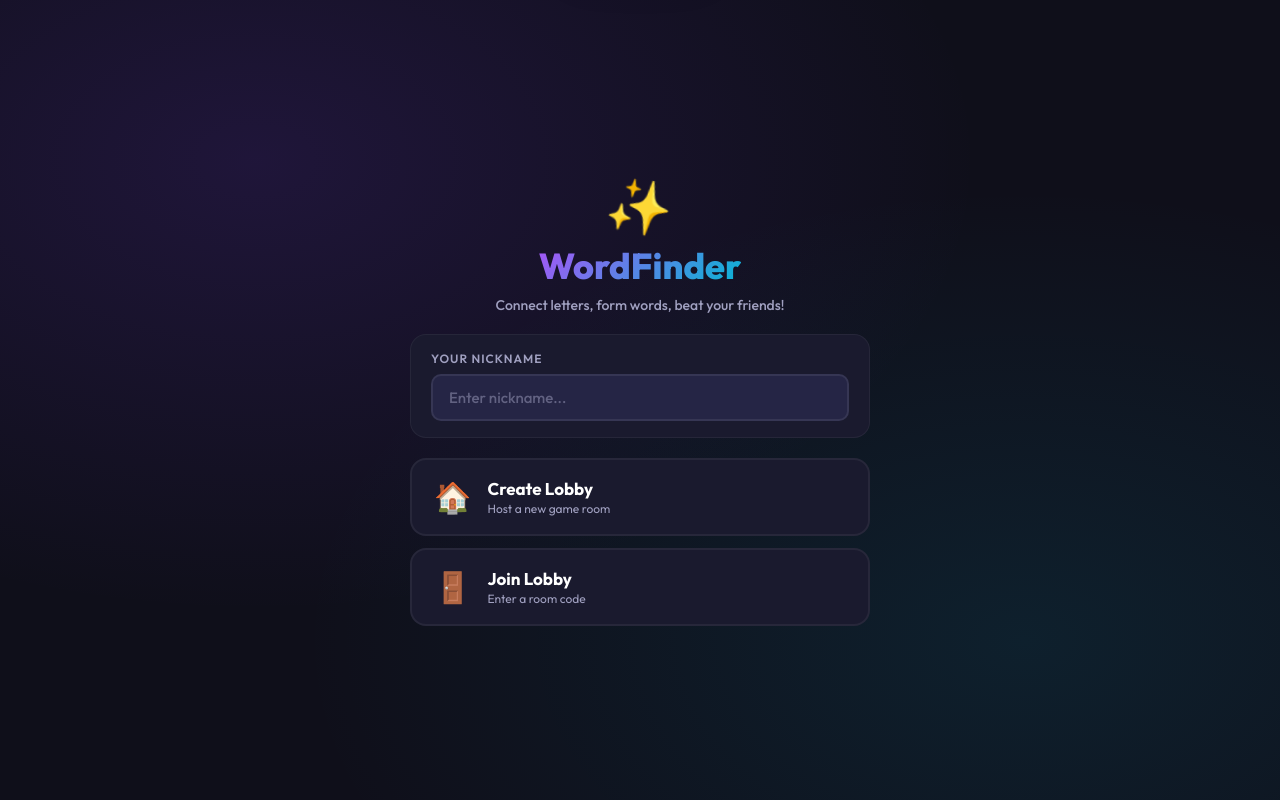
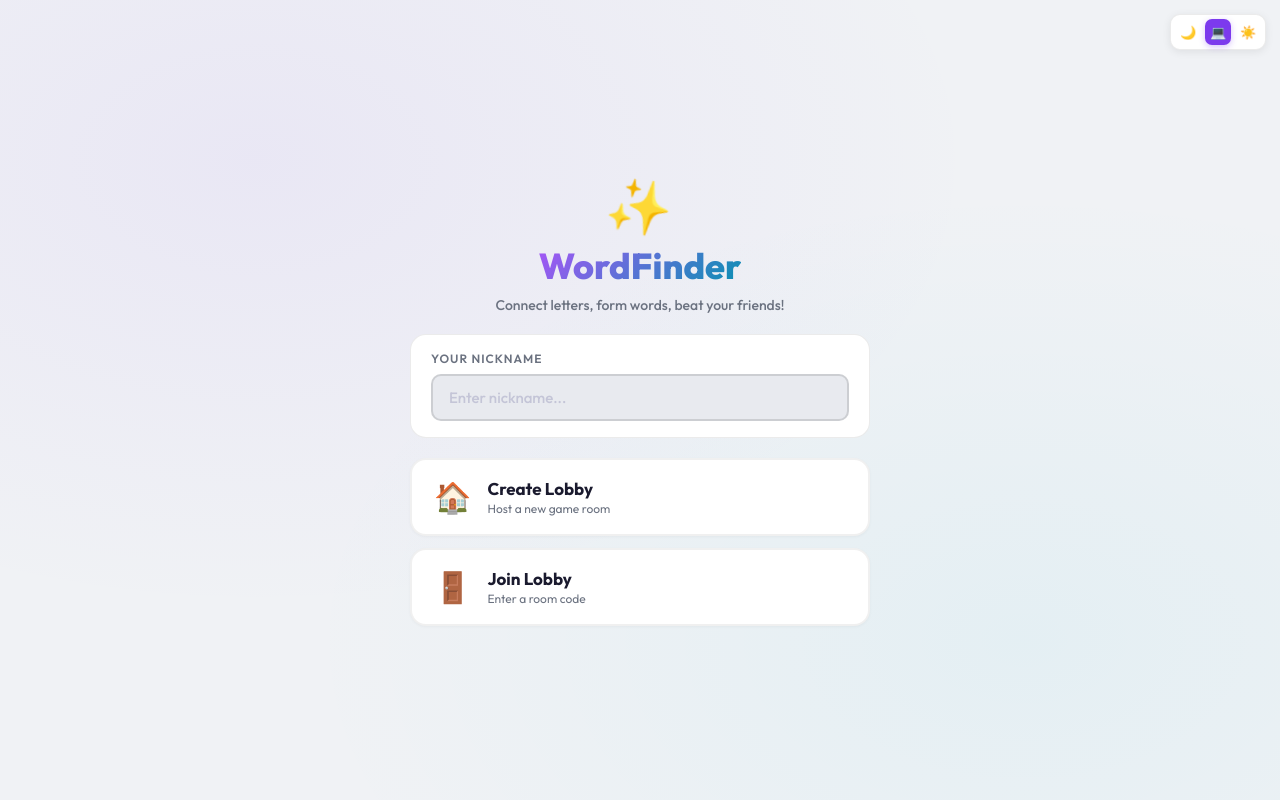
Before and after one commit to ozdemmert/wordfinder-game, a website: page public/index.html in a window 1280 px wide. Drawn offline with nearby package versions, Linux system fonts and the light colour scheme; no server answers.

Commit message:
added themes

```diff
--- a/public/index.html
+++ b/public/index.html
@@ -1,5 +1,5 @@
 <!DOCTYPE html>
-<html lang="en">
+<html lang="en" data-theme="dark">
 <head>
     <meta charset="UTF-8">
     <meta name="viewport" content="width=device-width, initial-scale=1.0">
@@ -9,6 +9,7 @@
     <link rel="preconnect" href="https://fonts.gstatic.com" crossorigin>
     <link href="https://fonts.googleapis.com/css2?family=Outfit:wght@400;500;600;700;800&display=swap" rel="stylesheet">
     <link rel="stylesheet" href="styles.css">
+    <script src="theme.js"></script>
 </head>
 <body>
 
@@ -221,6 +222,13 @@
 
     <div class="toast" id="toast">Message</div>
 
+    <!-- ========== GLOBAL THEME TOGGLE (fixed top-right) ========== -->
+    <div class="theme-toggle-fixed" id="global-theme-toggle">
+        <button class="theme-toggle-option" data-theme-value="dark" title="Dark Mode">🌙</button>
+        <button class="theme-toggle-option active" data-theme-value="auto" title="System Default">💻</button>
+        <button class="theme-toggle-option" data-theme-value="light" title="Light Mode">☀️</button>
+    </div>
+
     <script src="https://cdn.socket.io/4.7.4/socket.io.min.js"></script>
     <script src="audio.js"></script>
     <script src="game.js"></script>
--- a/public/styles.css
+++ b/public/styles.css
@@ -26,6 +26,185 @@
     --shadow-glow: 0 0 30px var(--accent-glow);
 }
 
+/* ===== Light Theme ===== */
+[data-theme="light"] {
+    --bg-primary: #f0f2f5;
+    --bg-secondary: #ffffff;
+    --bg-tertiary: #e8eaef;
+    --accent-primary: #7c3aed;
+    --accent-secondary: #a855f7;
+    --accent-glow: rgba(124, 58, 237, 0.25);
+    --text-primary: #1a1a2e;
+    --text-secondary: #6b7280;
+    --success: #059669;
+    --warning: #d97706;
+    --error: #dc2626;
+    --gem-color: #0891b2;
+    --double-letter: #2563eb;
+    --triple-letter: #7c3aed;
+    --double-word: #ea580c;
+    --tile-bg: linear-gradient(145deg, #ffffff, #eef0f4);
+    --tile-selected: linear-gradient(145deg, #c4b5fd, #a78bfa);
+    --tile-hover: linear-gradient(145deg, #f3f0ff, #ede9fe);
+    --shadow-sm: 0 2px 8px rgba(0, 0, 0, 0.08);
+    --shadow-md: 0 4px 16px rgba(0, 0, 0, 0.1);
+    --shadow-lg: 0 8px 30px rgba(0, 0, 0, 0.12);
+    --shadow-glow: 0 0 20px var(--accent-glow);
+}
+
+[data-theme="light"] body {
+    background-image:
+        radial-gradient(ellipse at 20% 20%, rgba(124, 58, 237, 0.06) 0%, transparent 50%),
+        radial-gradient(ellipse at 80% 80%, rgba(6, 182, 212, 0.05) 0%, transparent 50%);
+}
+
+[data-theme="light"] .game-panel-left,
+[data-theme="light"] .game-panel-center,
+[data-theme="light"] .panel-section,
+[data-theme="light"] .game-header,
+[data-theme="light"] .menu-section,
+[data-theme="light"] .setting-row,
+[data-theme="light"] .join-form,
+[data-theme="light"] .available-lobbies,
+[data-theme="light"] .room-code-display,
+[data-theme="light"] .room-player-card,
+[data-theme="light"] .word-display,
+[data-theme="light"] .modal-content,
+[data-theme="light"] .letter-picker-content,
+[data-theme="light"] .toast,
+[data-theme="light"] .legend {
+    border-color: rgba(0, 0, 0, 0.08);
+}
+
+[data-theme="light"] .menu-btn {
+    border-color: rgba(0, 0, 0, 0.06);
+    box-shadow: 0 1px 3px rgba(0, 0, 0, 0.04);
+}
+
+[data-theme="light"] .menu-input {
+    border-color: rgba(0, 0, 0, 0.12);
+    background: var(--bg-tertiary);
+}
+
+[data-theme="light"] .tile {
+    border-color: rgba(0, 0, 0, 0.06);
+    box-shadow: 0 2px 6px rgba(0, 0, 0, 0.07);
+}
+
+[data-theme="light"] .tile.selected {
+    color: #ffffff;
+    border-color: var(--accent-primary);
+}
+
+[data-theme="light"] .tile-points {
+    color: rgba(0, 0, 0, 0.55);
+    background: rgba(0, 0, 0, 0.08);
+}
+
+[data-theme="light"] .icon-btn {
+    border-color: rgba(0, 0, 0, 0.06);
+}
+
+[data-theme="light"] .icon-btn:hover {
+    background: rgba(0, 0, 0, 0.06);
+}
+
+[data-theme="light"] .clear-btn {
+    border-color: rgba(0, 0, 0, 0.1);
+}
+
+[data-theme="light"] .player-card {
+    border-color: transparent;
+    box-shadow: 0 1px 3px rgba(0, 0, 0, 0.04);
+}
+
+[data-theme="light"] .player-card.active {
+    background: linear-gradient(145deg, rgba(124, 58, 237, 0.08), var(--bg-secondary));
+}
+
+[data-theme="light"] .stepper-btn {
+    border-color: rgba(0, 0, 0, 0.1);
+}
+
+[data-theme="light"] .lang-btn {
+    border-color: rgba(0, 0, 0, 0.1);
+    background: var(--bg-secondary);
+}
+
+[data-theme="light"] .modal {
+    background: rgba(0, 0, 0, 0.4);
+}
+
+[data-theme="light"] .letter-picker-overlay {
+    background: rgba(0, 0, 0, 0.4);
+}
+
+[data-theme="light"] .letter-grid button {
+    color: var(--text-primary);
+    border-color: rgba(0, 0, 0, 0.06);
+}
+
+[data-theme="light"] .swap-indicator {
+    color: #ffffff;
+}
+
+[data-theme="light"] .lobby-list-card {
+    border-color: rgba(0, 0, 0, 0.06);
+}
+
+[data-theme="light"] .leave-game-btn:hover {
+    background: rgba(220, 38, 38, 0.1) !important;
+}
+
+/* ===== Theme Toggle Button (Fixed Top-Right) ===== */
+.theme-toggle-fixed {
+    position: fixed;
+    top: 14px;
+    right: 14px;
+    display: flex;
+    align-items: center;
+    gap: 4px;
+    padding: 4px;
+    background: var(--bg-secondary);
+    border: 1px solid rgba(255, 255, 255, 0.06);
+    border-radius: 10px;
+    z-index: 999;
+    box-shadow: var(--shadow-sm);
+    backdrop-filter: blur(12px);
+    transition: all 0.2s ease;
+}
+
+[data-theme="light"] .theme-toggle-fixed {
+    border-color: rgba(0, 0, 0, 0.08);
+}
+
+.theme-toggle-option {
+    width: 26px;
+    height: 26px;
+    border-radius: 7px;
+    border: none;
+    background: transparent;
+    cursor: pointer;
+    display: flex;
+    align-items: center;
+    justify-content: center;
+    font-size: 13px;
+    transition: all 0.25s ease;
+    padding: 0;
+    line-height: 1;
+    color: var(--text-secondary);
+}
+
+.theme-toggle-option:hover {
+    background: rgba(124, 58, 237, 0.15);
+}
+
+.theme-toggle-option.active {
+    background: var(--accent-primary);
+    color: #ffffff;
+    box-shadow: 0 2px 6px rgba(124, 58, 237, 0.3);
+}
+
 * {
     margin: 0;
     padding: 0;
--- /dev/null
+++ b/public/theme.js
@@ -0,0 +1,66 @@
+// ===== Theme Manager =====
+// Supports: dark, light, auto (system preference)
+
+(function () {
+    const STORAGE_KEY = 'wf_theme';
+    const html = document.documentElement;
+
+    // Get system preference
+    function getSystemTheme() {
+        return window.matchMedia('(prefers-color-scheme: light)').matches ? 'light' : 'dark';
+    }
+
+    // Apply actual theme to <html>
+    function applyTheme(mode) {
+        const actual = mode === 'auto' ? getSystemTheme() : mode;
+        html.setAttribute('data-theme', actual);
+    }
+
+    // Update all toggle buttons to reflect current mode
+    function updateToggles(mode) {
+        document.querySelectorAll('.theme-toggle-option').forEach(btn => {
+            btn.classList.toggle('active', btn.dataset.themeValue === mode);
+        });
+    }
+
+    // Set theme mode (dark / light / auto) and persist
+    function setTheme(mode) {
+        localStorage.setItem(STORAGE_KEY, mode);
+        applyTheme(mode);
+        updateToggles(mode);
+    }
+
+    // Initialize on load
+    function init() {
+        const saved = localStorage.getItem(STORAGE_KEY) || 'auto';
+        applyTheme(saved);
+        updateToggles(saved);
+
+        // Listen for system theme changes (for auto mode)
+        window.matchMedia('(prefers-color-scheme: light)').addEventListener('change', () => {
+            const current = localStorage.getItem(STORAGE_KEY) || 'auto';
+            if (current === 'auto') {
+                applyTheme('auto');
+            }
+        });
+
+        // Delegate click events for all theme toggle buttons
+        document.addEventListener('click', (e) => {
+            const btn = e.target.closest('.theme-toggle-option');
+            if (!btn) return;
+            const mode = btn.dataset.themeValue;
+            if (mode) setTheme(mode);
+        });
+    }
+
+    // Run init when DOM is ready
+    if (document.readyState === 'loading') {
+        document.addEventListener('DOMContentLoaded', init);
+    } else {
+        init();
+    }
+
+    // Apply saved theme immediately (before DOMContentLoaded) to prevent flash
+    const saved = localStorage.getItem(STORAGE_KEY) || 'auto';
+    applyTheme(saved);
+})();
```
